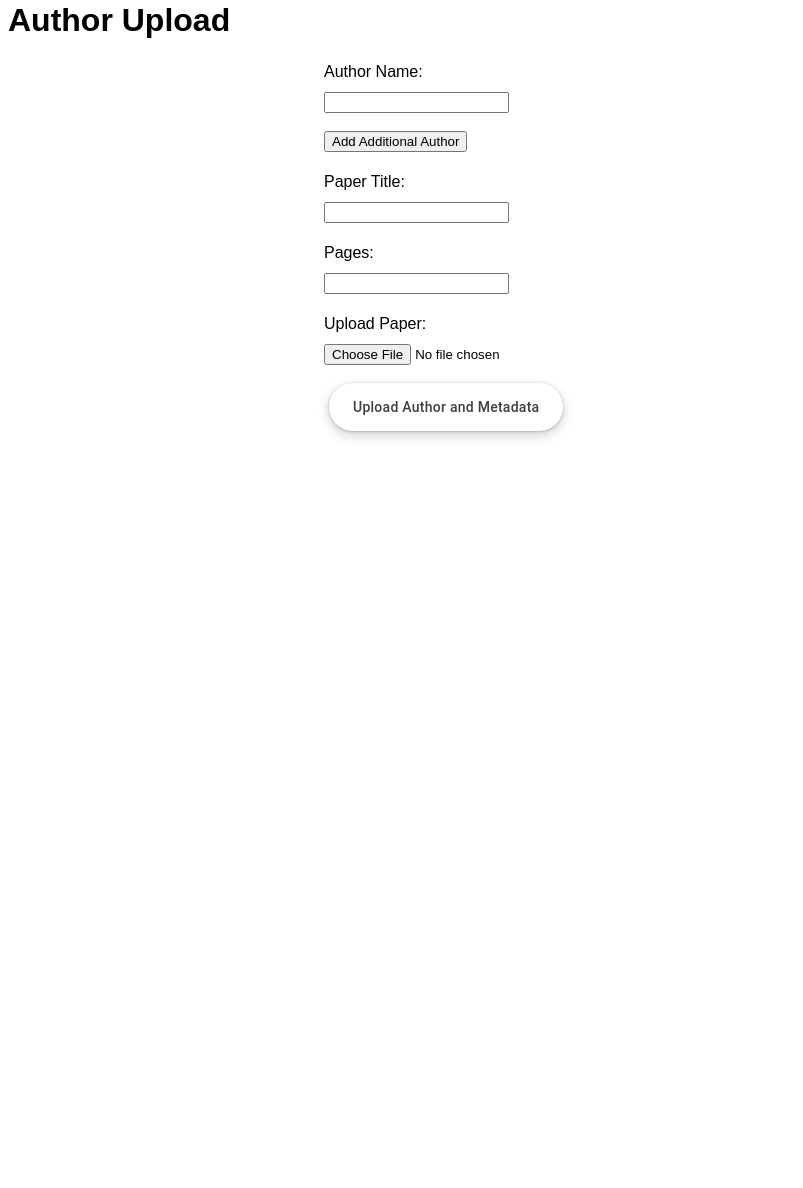
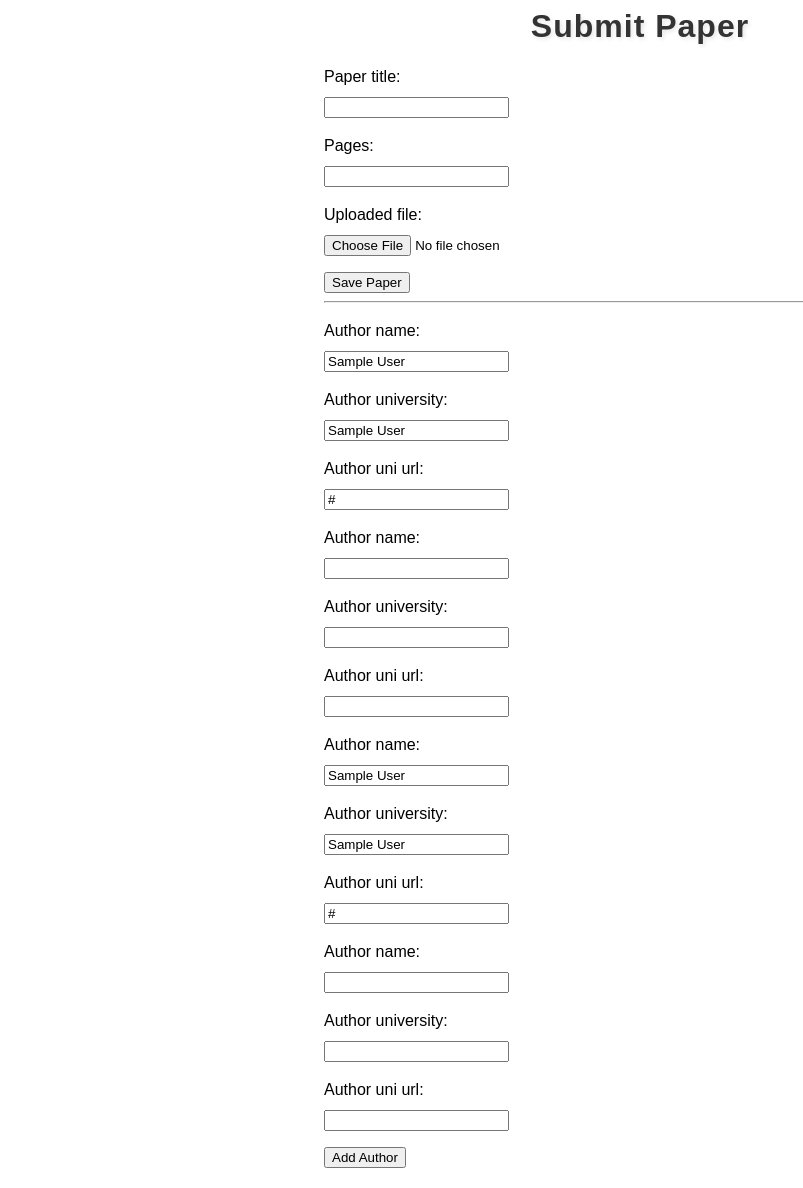
Before and after one commit to ceurws/ceur-ws-prototype, a Django app: page /workshops/author_upload/00000000-0000-0000-0000-000000000001/ in a window 1280 px wide. Shown: the part 66-1254 px from the top of the page, without its empty margins (0-803 px from the left). Before the commit the page ends 505 px from the top, so only its background shows below. Run offline with Django 5.2, Linux system fonts and the light colour scheme; tables that the repository leaves empty hold one stand-in row (values such as "Sample post").

Commit message:
worked on adding forms to author upload

```diff
--- a/ceur_ws_workshops/workshops/admin.py
+++ b/ceur_ws_workshops/workshops/admin.py
@@ -6,7 +6,7 @@ class WorkshopAdmin(admin.ModelAdmin):
     search_fields = ['workshop_title']
 
 class PaperAdmin(admin.ModelAdmin):
-    list_display = ('paper_title', 'workshop')
+    list_display = ('paper_title', 'pages')
     search_fields = ['paper_title', 'author__author']
 
 class AuthorAdmin(admin.ModelAdmin):
--- a/ceur_ws_workshops/workshops/forms.py
+++ b/ceur_ws_workshops/workshops/forms.py
@@ -1,12 +1,7 @@
-from .models import Workshop, Editor
+from .models import Workshop, Editor, Author, Paper
 from django import forms
 from django.forms import modelformset_factory
 
-
-class EditorForm(forms.ModelForm):
-    class Meta:
-        model = Editor
-        fields = ['name', 'university', 'university_country', 'university_url', 'research_group', 'research_group_url']
 
 class WorkshopForm(forms.ModelForm):
     class Meta:
@@ -14,6 +9,14 @@ class WorkshopForm(forms.ModelForm):
         fields = ['workshop_title', 'workshop_description', 'workshop_city', 'workshop_country',
                    'workshop_begin_date', 'workshop_end_date', 'urn', 'submitted_by']
 
+class PaperForm(forms.ModelForm):
+    class Meta:
+        model = Paper
+        fields = ['paper_title', 'pages', 'uploaded_file']
+
+AuthorFormSet = modelformset_factory(
+        Author, fields=('author_name', 'author_university', 'author_uni_url'), extra=1
+)
 
 EditorFormSet = modelformset_factory(
     Editor, fields=('name', 'university', 'university_country', 'university_url', 'research_group', 'research_group_url'), extra=1
--- a/ceur_ws_workshops/workshops/models.py
+++ b/ceur_ws_workshops/workshops/models.py
@@ -13,7 +13,6 @@ class Editor(models.Model):
     university_url = models.URLField(max_length=200)
     research_group = models.CharField(max_length=100)
     research_group_url = models.URLField(max_length=200)
-
 
 
 class Author(models.Model):
@@ -54,7 +53,6 @@ class Paper(models.Model):
     secret_token = models.UUIDField(default=uuid.uuid4, editable=False, unique=True)
 
     # KEYS
-    workshop = models.ForeignKey(Workshop, on_delete=models.CASCADE)
     authors = models.ManyToManyField(Author)  # Use ManyToManyField for multiple authors
 
     def __str__(self):
--- a/ceur_ws_workshops/workshops/templates/workshops/author_upload.html
+++ b/ceur_ws_workshops/workshops/templates/workshops/author_upload.html
@@ -1,47 +1,47 @@
 {% extends "workshops/workshop_edit_success.html" %}
 {% load static %}
+
 {% block content %}
-    <h1>Author Upload</h1>
+  <h2 class="header-title">Submit Paper</h2>
 
-    <form id="authorForm" action="{% url 'workshops:author_upload' workshop.secret_token %}" method="post" enctype="multipart/form-data">
-        {% csrf_token %}
+  <!-- Paper Form -->
+    <form method="post" id="form-container" enctype="multipart/form-data">
+      {% csrf_token %}
+      {{ paper_form.as_p }}
 
-        <label for="author_name">Author Name:</label>
-        <input type="text" name="author_name" required><br><br>
+      <input type="submit" value="Save Paper">
+  <hr>
 
-        <div id="additionalAuthors">
-            <!-- Additional author fields will be added here dynamically -->
+    {{author_formset.management_form}}
+    {% for form in author_formset %}
+        <div class="author-form">
+        {{author_formset.as_p}}
         </div>
+        {% endfor %}
+        <button id="add-form" type="button">Add Author</button>
+  </form>
 
-        <button type="button" onclick="addAuthorField()">Add Additional Author</button><br><br>
+  <script>
+    let authorForm = document.querySelectorAll(".author-form")
+    let container = document.querySelector("#form-container")
+    let addButton = document.querySelector("#add-form")
+    let totalForms = document.querySelector("#id_form-TOTAL_FORMS")
 
-        <label for="paper_title">Paper Title:</label>
-        <input type="text" id="paper_title" name="paper_title" required><br><br>
+    let formNum = authorForm.length-1
+    addButton.addEventListener('click', addForm)
 
-        <label for="pages">Pages:</label>
-        <input type="number" id="pages" name="pages" required><br><br>
+    function addForm(e){
+        e.preventDefault()
 
-        <label for="uploaded_file">Upload Paper:</label>
-        <input type="file" id="uploaded_file" name="uploaded_file" accept=".pdf, .doc, .docx" required><br><br>
+        let newForm = authorForm[0].cloneNode(true)
+        let formRegex = RegExp(`form-(\\d){1}-`,'g')
 
-        <input type="submit" value="Upload Author and Metadata" class="button-17">
-    </form>
+        formNum++
+        newForm.innerHTML = newForm.innerHTML.replace(formRegex, `form-${formNum}-`)
+        container.insertBefore(newForm, addButton)
 
-    <script>
-        function addAuthorField() {
-            var additionalAuthorsDiv = document.getElementById('additionalAuthors');
+        totalForms.setAttribute('value', `${formNum+1}`)
+    }
+</script>
 
-            var newLabel = document.createElement('label');
-            newLabel.innerHTML = 'Author Name:';
-            additionalAuthorsDiv.appendChild(newLabel);
-
-            var newAuthorField = document.createElement('input');
-            newAuthorField.type = 'text';
-            newAuthorField.name = 'author_name';
-            newAuthorField.required = true;
-
-            additionalAuthorsDiv.appendChild(newAuthorField);
-            additionalAuthorsDiv.appendChild(document.createElement('br'));
-        }
-    </script>
 {% endblock %}
--- a/ceur_ws_workshops/workshops/templates/workshops/workshop_overview.html
+++ b/ceur_ws_workshops/workshops/templates/workshops/workshop_overview.html
@@ -12,11 +12,15 @@
 
     <h2>{{ workshop.workshop_title }}</h2>
 
+    <p><strong>Description:</strong> {{ workshop.workshop_description }}</p>
+    <p><strong>Location:</strong> {{ workshop.workshop_city }}, {{ workshop.workshop_country }}</p>
+    <p><strong>Dates:</strong> From: {{ workshop.begin_date }}, Until: {{ workshop.end_date }}</p>
     <p><strong>Volume Number:</strong> {{ workshop.volume_number }}</p>
     <p><strong>URN:</strong> {{ workshop.urn }}</p>
+    <p><strong>Submitted By:</strong> {{ workshop.submitted_by }}</p>
+
     <p><strong>Publication Year:</strong> {{ workshop.publication_year }}</p>
     <p><strong>License:</strong> {{ workshop.license }}</p>
-    <p><strong>Location and Time:</strong> {{ workshop.location_time }}</p>
 
     <!-- Display editor names -->
     <p><strong>Editors:</strong></p>
--- a/ceur_ws_workshops/workshops/views.py
+++ b/ceur_ws_workshops/workshops/views.py
@@ -6,7 +6,7 @@ from django.urls import reverse
 from django.http import HttpResponseRedirect
 from django.core.exceptions import MultipleObjectsReturned
 
-from .forms import WorkshopForm, EditorFormSet
+from .forms import WorkshopForm, EditorFormSet, AuthorFormSet, PaperForm
 
 def index(request):
     """
@@ -38,10 +38,6 @@ def create_workshop(request):
             instances = formset.save()
 
             workshop.editors.add(*instances)
-            print(workshop.workshop_city)
-            print(instances)
-            print([editor.id for editor in instances])
-
 
             return HttpResponseRedirect(reverse('workshops:workshop_edit_success', args=[workshop.id]))
 
@@ -75,7 +71,6 @@ def workshop_edit_success(request, workshop_id):
 def workshop_overview(request, secret_token):
     workshop = get_object_or_404(Workshop, secret_token=secret_token)
 
-    print(workshop.editors)
     context = {
         'papers' : [paper for paper in Paper.objects.filter(workshop=workshop)],
         'workshop' : workshop
@@ -87,31 +82,26 @@ def author_upload(request, secret_token):
     workshop = get_object_or_404(Workshop, secret_token=secret_token)
     if request.method == "POST":
 
-        author_names = request.POST.getlist("author_name")
-        paper_title = request.POST.get("paper_title")
-        pages = request.POST.get("pages")
-        uploaded_file = request.FILES.get("uploaded_file")
+        author_formset = AuthorFormSet(request.POST)
+        paper_form = PaperForm(request.POST)
 
-        if author_names:
+        if paper_form.is_valid() and author_formset.is_valid():
+            print('isvalid')
+            paper = paper_form.save()  # Save the workshop object and get the instance with an ID
+            author_instances = author_formset.save()
 
-            authors = [Author.objects.create(author_name=author_name)for author_name in author_names]
+            paper.authors.add(*author_instances)
 
-            # Create the paper with the provided metadata and file
-            paper = Paper.objects.create(
-                paper_title=paper_title,
-                workshop=workshop,
-                pages=pages,
-                uploaded_file=uploaded_file
-            )
-
-            paper.authors.add(*authors)
-
-            return redirect('workshops:author_upload_check', secret_token = paper.secret_token)
+            return render(request, 'workshops/edit_author.html', {'paper_form': paper_form, 'author_formset':author_formset})
 
 
-    return render(request, "workshops/author_upload.html", {
-        'workshop': workshop,
-    })
+    else:
+        author_formset = AuthorFormSet()
+        paper_form = PaperForm()
+
+        return render(request, "workshops/author_upload.html", {
+            'workshop': workshop, 'author_formset': author_formset, 'paper_form': paper_form
+        })
 
 def author_overview(request, secret_token):
     # Fetch the paper based on `paper_id`
```
Also changed, not shown: ceur_ws_workshops/workshops/templates/workshops/edit_author.html (added, +10 -0 lines), ceur_ws_workshops/workshops/migrations/0006_remove_paper_workshop.py (added).
